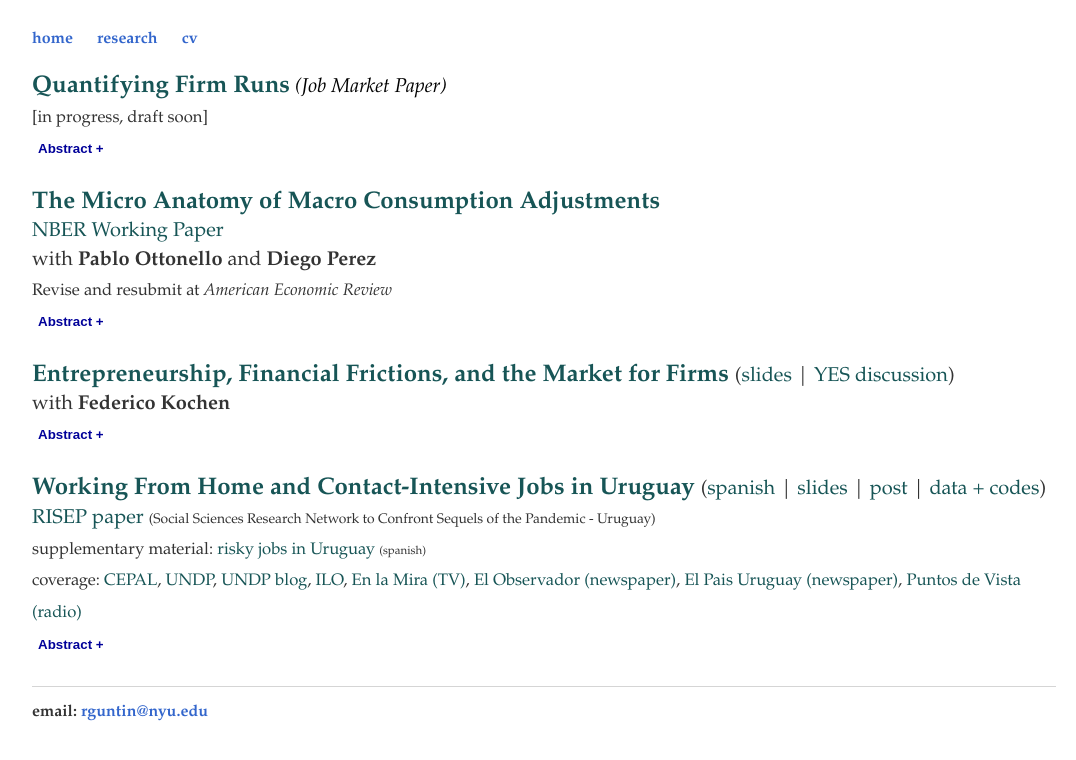
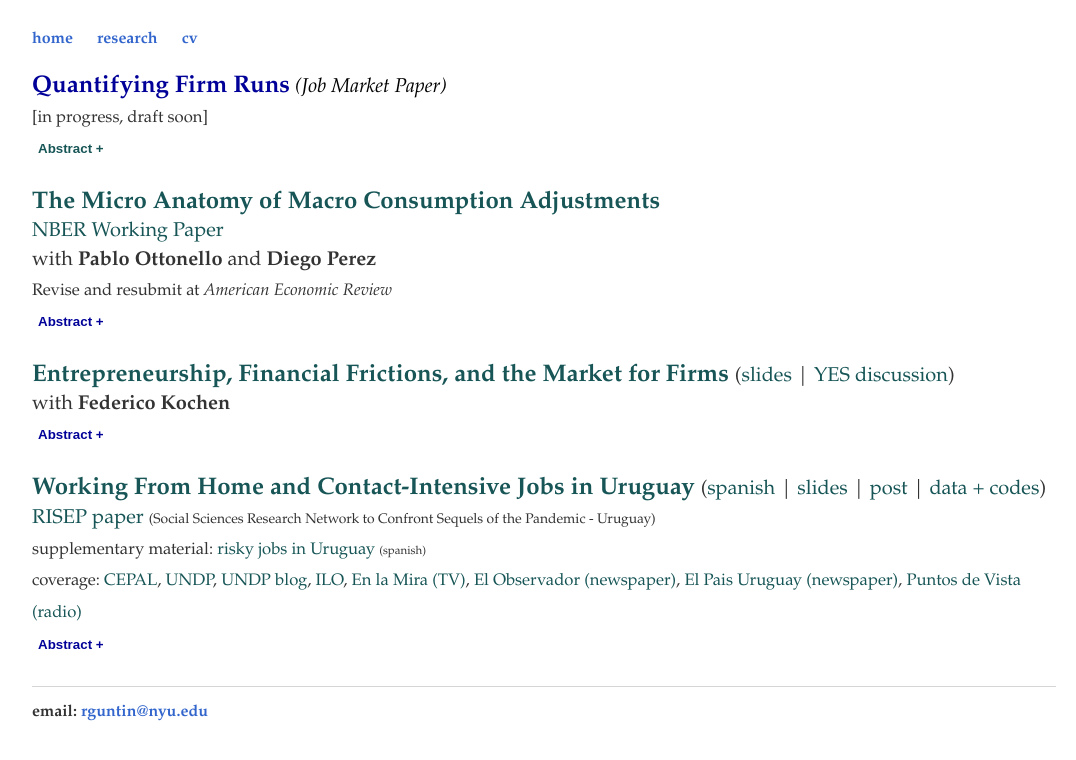
Before and after one commit to rafaguntin/rafaguntin.github.io, a Jekyll site: the page built from research/index.html, in a window 1280 px wide. Shown: the top 760 px of the page, without its empty margins (96-1172 px from the left). Built offline with Jekyll 4.4.1, drawn with Linux system fonts in a browser that asks for light colours.

Commit message:
Update index.html

```diff
--- a/research/index.html
+++ b/research/index.html
@@ -5,11 +5,11 @@ title: Rafael Guntin - Research
 
 		<div class="blurb">
 
-        <p>  <a style="font-weight: bold ; color:#175556">
+        <p>  <a style="font-weight: bold ; color:#000099">
 					Quantifying Firm Runs<small></a>
 		 <span style="color: #000000" class='notbold'><i>(Job Market Paper)</i></span>
 					 <br><small> [in progress, draft soon] <big>
-<br><button style ="font-weight: bold; color:#000099 ;background-color: white;border: none;" onclick="myFunction4()" id="myBtn4">Abstract +<small></button>
+<br><button style ="font-weight: bold; color:#175556 ;background-color: white;border: none;" onclick="myFunction4()" id="myBtn4">Abstract +<small></button>
  <span id="dots4"></span> <span id="more4" style = "color:#282828; line-height: 1.2em; text-align: justify">  <small>
                     I analyze the macroeconomic implications of firms' rollover problems (or firm runs).
 		I develop a heterogeneous firm macroeconomic model with rollover risk.
```
